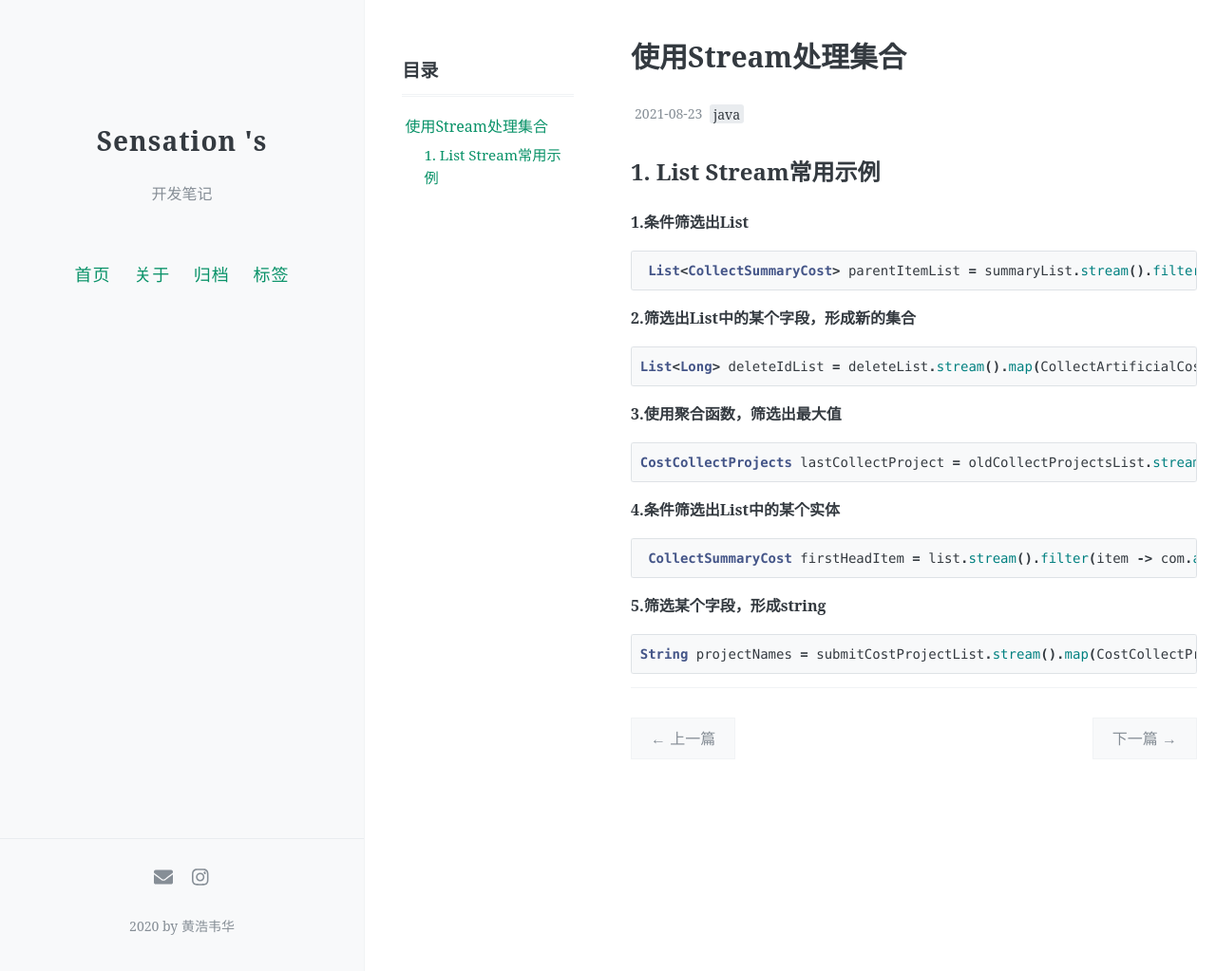
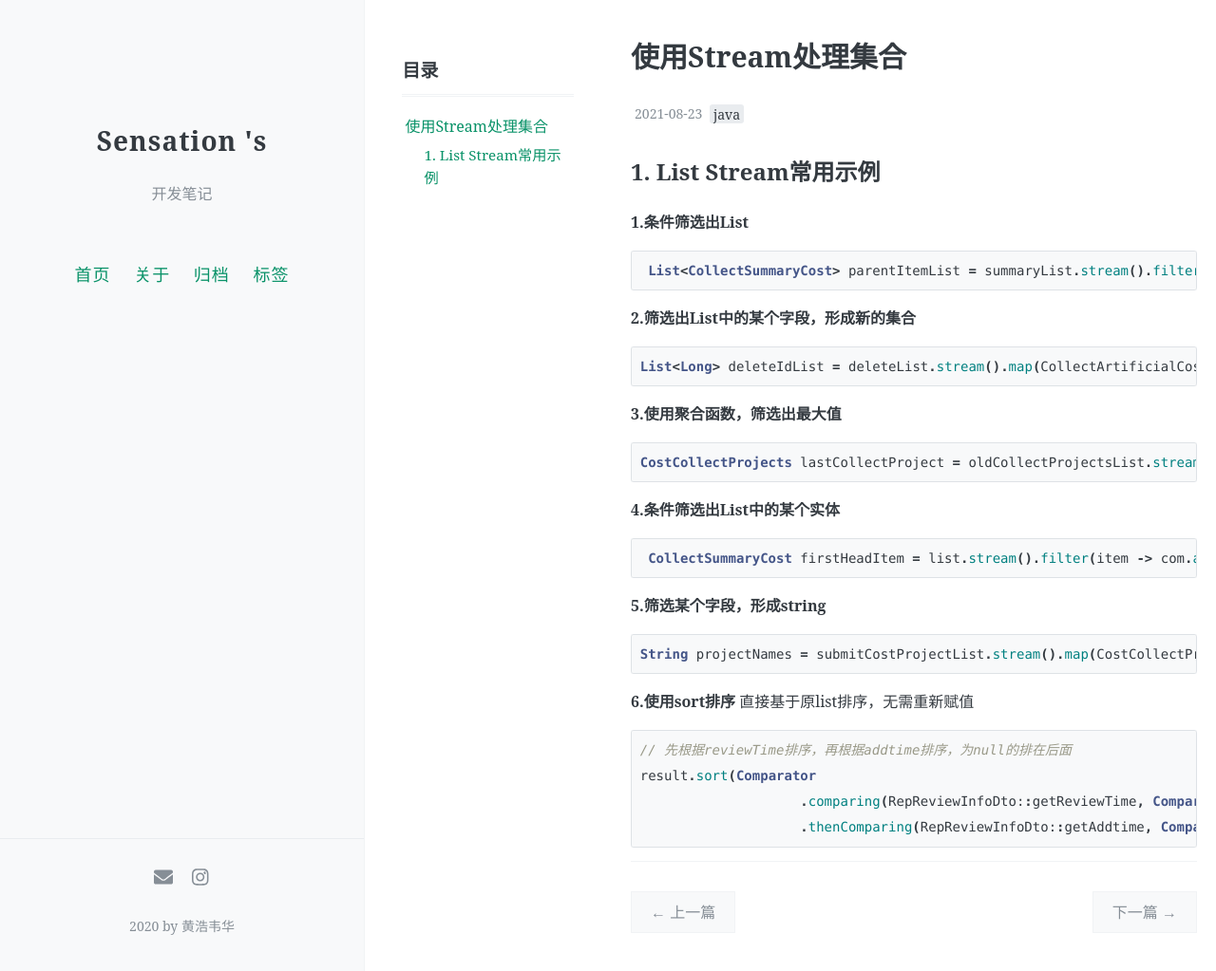
Before and after one commit to SensationG/blog, a Jekyll site: the page built from _posts/2021-08-23-listStream.md, in a window 1280 px wide and 1023 px high. Shown: the whole window at 95% size. Built offline with Jekyll 4.4.1, drawn with Linux system fonts in a browser that asks for light colours; comment, search, counter and statistics services are not loaded.

Commit message:
更新stream文档

````diff
--- a/_posts/2021-08-23-listStream.md
+++ b/_posts/2021-08-23-listStream.md
@@ -39,3 +39,12 @@ CostCollectProjects lastCollectProject = oldCollectProjectsList.stream().max(Com
 ```java
 String projectNames = submitCostProjectList.stream().map(CostCollectProjectsDto::getProjectName).collect(Collectors.joining(","));
 ```
+
+**6.使用sort排序**
+直接基于原list排序，无需重新赋值
+```java
+// 先根据reviewTime排序，再根据addtime排序，为null的排在后面
+result.sort(Comparator
+                    .comparing(RepReviewInfoDto::getReviewTime, Comparator.nullsLast(Comparator.naturalOrder()))
+                    .thenComparing(RepReviewInfoDto::getAddtime, Comparator.nullsLast(Comparator.naturalOrder())));
+```
````
